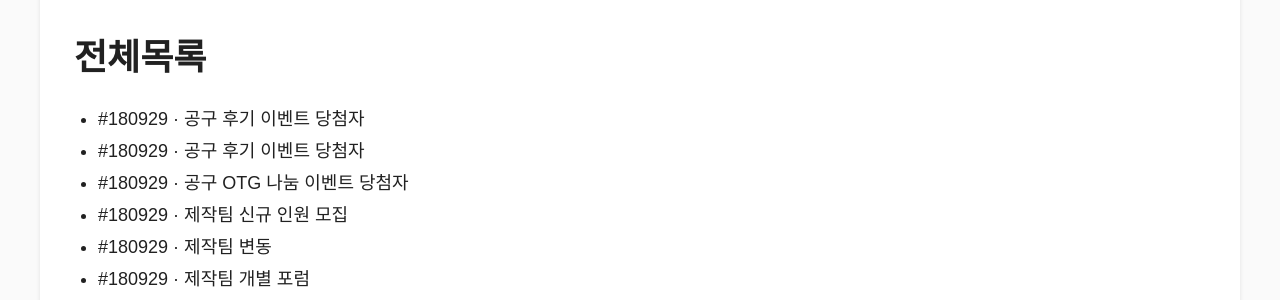
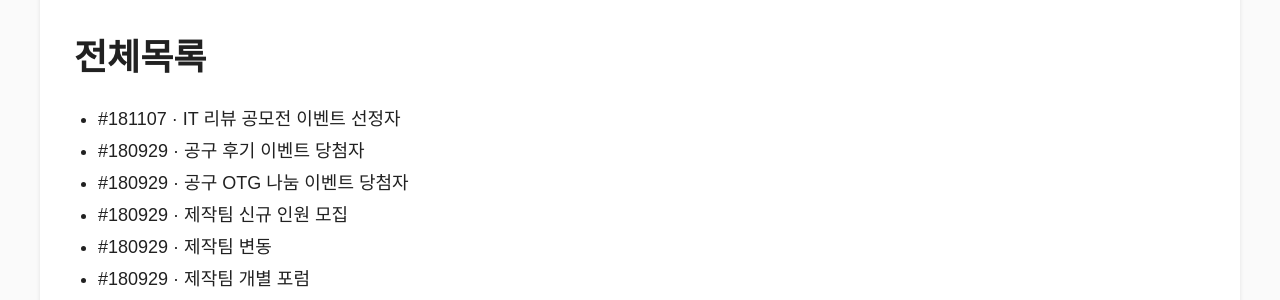
Before and after one commit to develoidcafe/develoidcafe.github.io, a Jekyll site: the page built from list.md, in a window 1280 px wide. Shown: the part 171-471 px from the top of the page. Built offline with Jekyll 4.4.1, drawn with Linux system fonts in a browser that asks for light colours; some web fonts are replaced.

Commit message:
20181107 1712

```diff
--- a/_posts/2018-11-07-event-review2018.md
+++ b/_posts/2018-11-07-event-review2018.md
@@ -1,7 +1,7 @@
 ---
 layout: mail
-title:  "공구 후기 이벤트 당첨자"
-date:   2018-09-29 00:00:00 +0900
+title:  "IT 리뷰 공모전 이벤트 선정자"
+date:   2018-11-07 00:00:00 +0900
 author: SiRyuA
 ---
 
```
